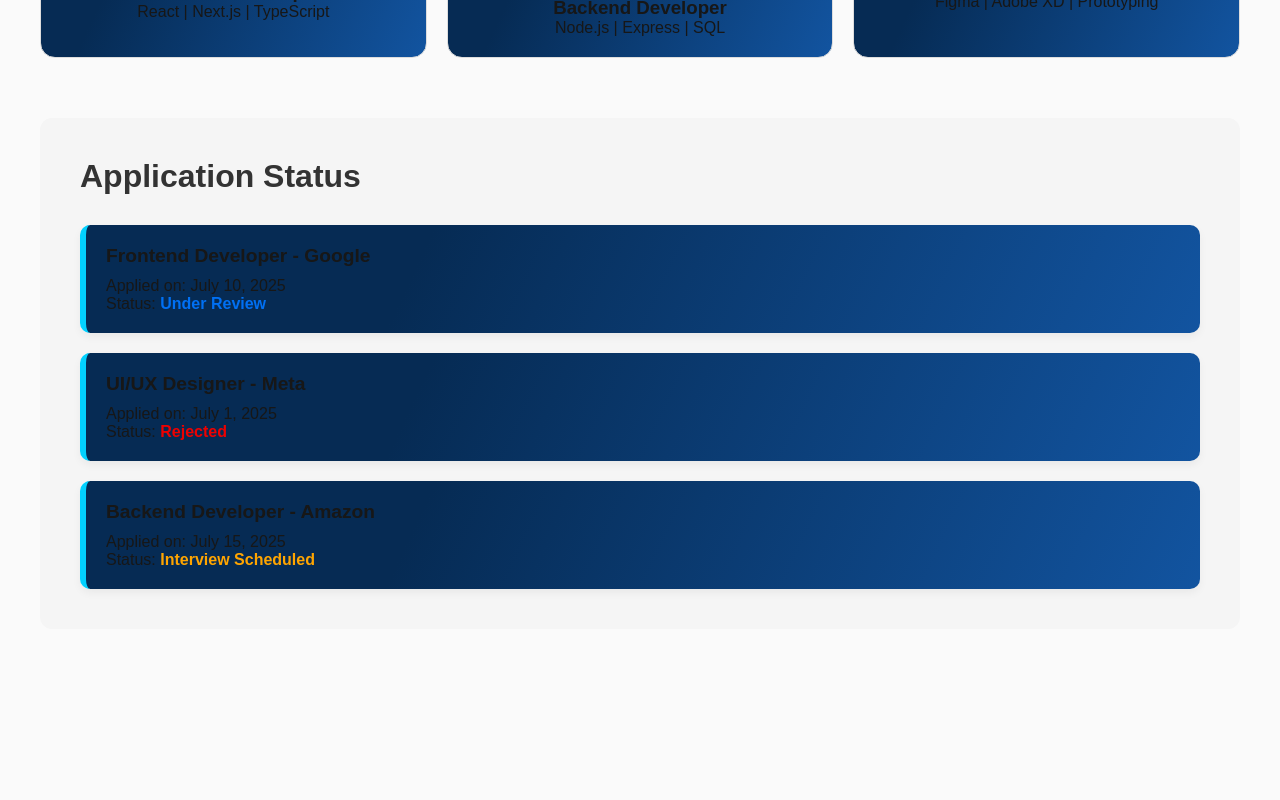
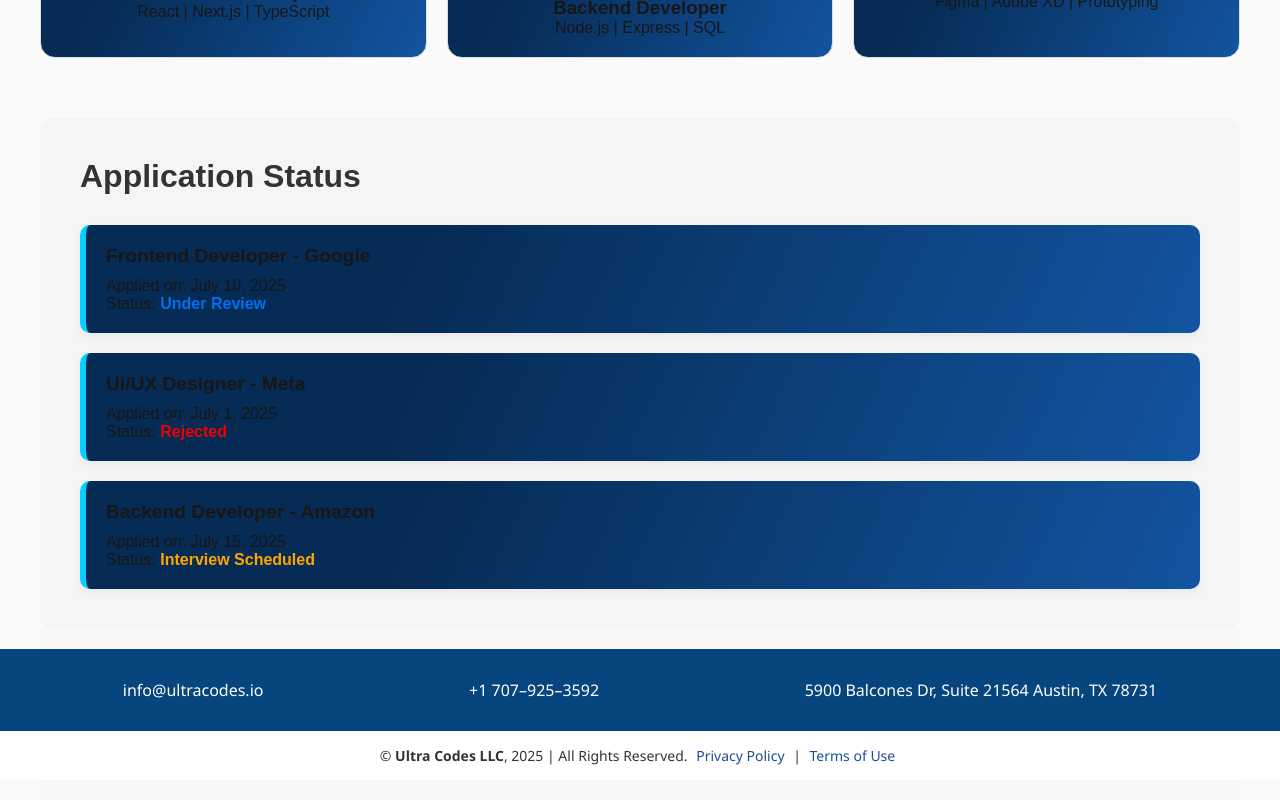
Before and after one commit to Kumaillx/job-portal, a Next.js app in the folder landing-page/: page / in a window 1280 px wide. Shown: the part 1186-1986 px from the top of the page. Before the commit the page ends 1855 px from the top, so only its background shows below. Built offline with nearby package versions, Linux system fonts and the light colour scheme.

Commit message:
Footer has been added did install the icon package for react but ended up not using it as i think i will be moving forward with the option of images for similar looking icons for my footer in this commit i have majorly worked with footer.

```diff
--- a/landing-page/app/components/Footer.tsx
+++ b/landing-page/app/components/Footer.tsx
@@ -0,0 +1,33 @@
+import React from 'react';
+import styles from '@/styles/Footer.module.css';
+
+
+
+function Footer() {
+  return (
+    <footer className={styles.footer}>
+      <div className={styles.topSection}>
+        <div className={styles.contactItem}>
+
+          <span>info@ultracodes.io</span>
+        </div>
+        <div className={styles.contactItem}>
+
+          <span>+1 707–925–3592</span>
+        </div>
+        <div className={styles.contactItem}>
+
+          <span>5900 Balcones Dr, Suite 21564 Austin, TX 78731</span>
+        </div>
+      </div>
+      <div className={styles.bottomSection}>
+        <p>
+          © <strong>Ultra Codes LLC</strong>, 2025 | All Rights Reserved.
+          <a href="#"> Privacy Policy </a> | <a href="#"> Terms of Use </a>
+        </p>
+      </div>
+    </footer>
+  );
+}
+
+export default Footer;
--- a/landing-page/app/page.tsx
+++ b/landing-page/app/page.tsx
@@ -2,6 +2,7 @@
 import React from 'react';
 import Navbar from './components/Navbar';
 import AppStatus from "@/app/components/ApplicationStatus";
+import Footer from "@/app/components/Footer";
 import styles from '@/styles/LandingPage.module.css';
 import Image from 'next/image';
 import himg from '@/app/images/Hero-img.png';
@@ -47,6 +48,10 @@
         </section>
 
         <AppStatus />
+        <div className={styles.footerContainer}>
+          <Footer />
+        </div>
+
       </main>
     </>
   );
--- a/landing-page/styles/Footer.module.css
+++ b/landing-page/styles/Footer.module.css
@@ -0,0 +1,49 @@
+.footer {
+  width: 100vw;
+  margin: 0;
+  padding: 0;
+
+  font-family: 'Segoe UI', sans-serif;
+  color: #1a1a1a;
+  overflow-x: hidden;
+}
+
+.topSection {
+  display: flex;
+  justify-content: space-around;
+  align-items: center;
+  background-color: #07457e;
+  padding: 20px;
+  color: white;
+  flex-wrap: wrap;
+  width: 100%;
+}
+
+.contactItem {
+  display: flex;
+  align-items: center;
+  gap: 10px;
+  margin: 10px;
+  text-align: center;
+}
+
+
+
+.bottomSection {
+  text-align: center;
+  padding: 15px;
+  font-size: 14px;
+  color: #333;
+  background-color: white;
+  width: 100%;
+}
+
+.bottomSection a {
+  color: #1a4f96;
+  margin: 0 5px;
+  text-decoration: none;
+}
+
+.bottomSection a:hover {
+  text-decoration: underline;
+}
--- a/landing-page/styles/LandingPage.module.css
+++ b/landing-page/styles/LandingPage.module.css
@@ -1,6 +1,7 @@
 .main {
   padding: 40px;
   font-family: sans-serif;
+      padding-bottom: inherit;
 }
 
 .hero {
@@ -86,3 +87,12 @@
   height: auto;
   object-fit: contain;
 }
+
+.footerContainer
+{
+  display: flex;
+  flex-direction: column;
+  align-items: center;
+  background-color: #f8f8f8;
+  padding: 20px;
+}
--- /dev/null
+++ b/package.json
@@ -0,0 +1,5 @@
+{
+  "dependencies": {
+    "react-icons": "^5.5.0"
+  }
+}
```
Also changed, not shown: landing-page/app/components/Hero.tsx (deleted), 1 other file (tests, documents, lock files or other folders).
